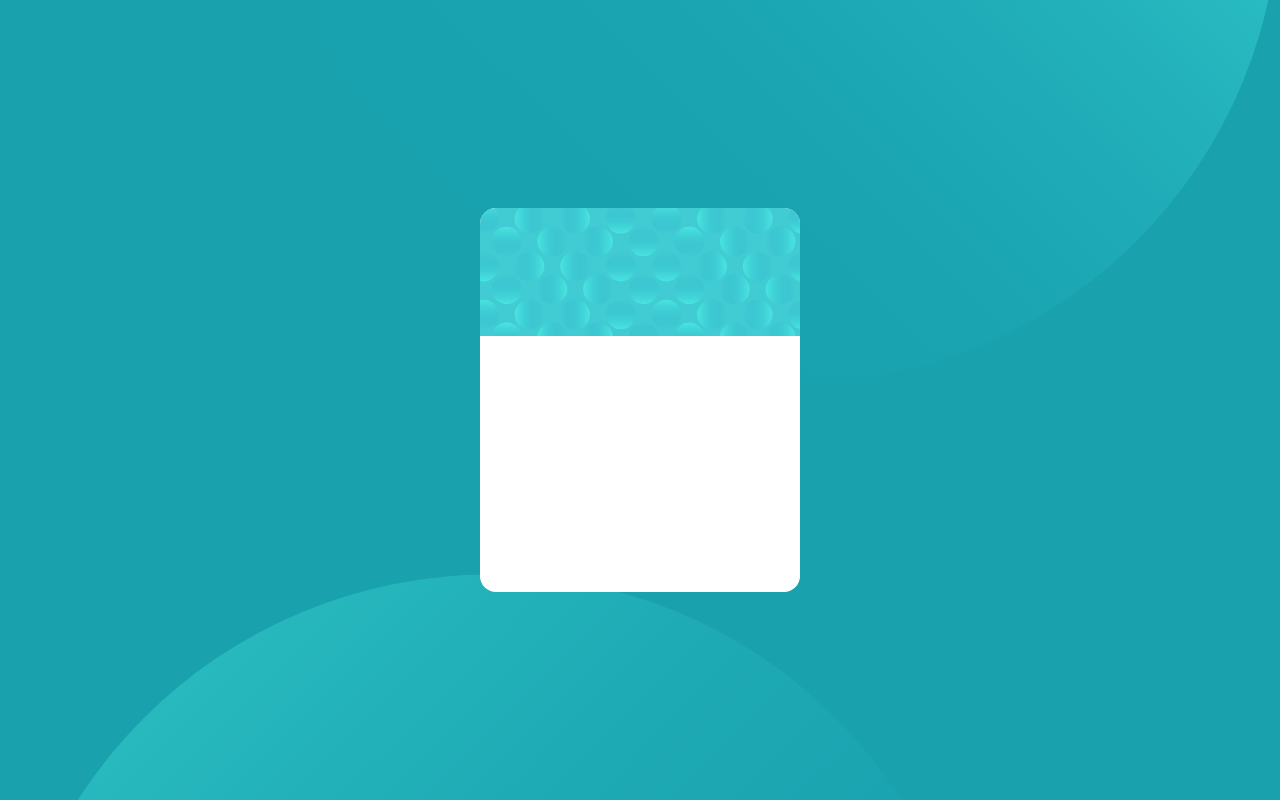
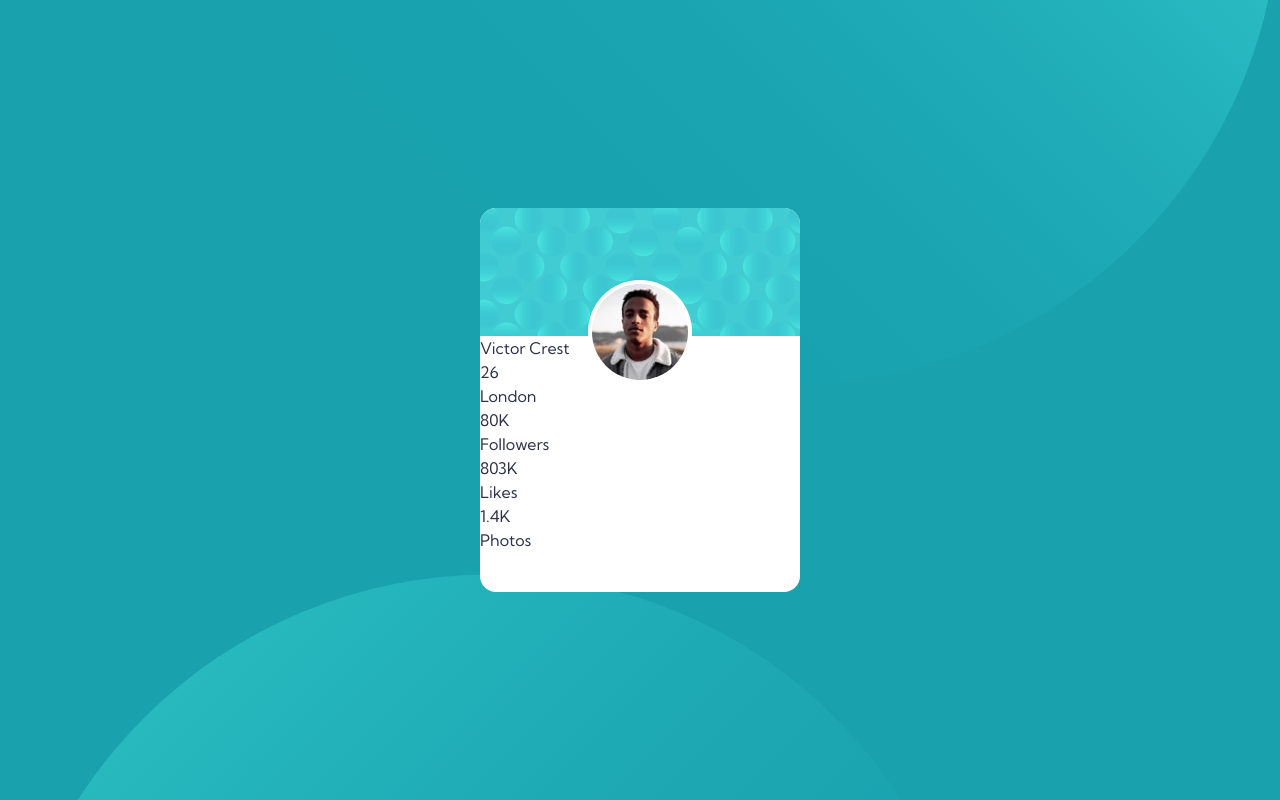
Before and after one commit to RyelBanfield/profile-card-component, a React (Vite) app: page / in a window 1280 px wide. Built offline with nearby package versions, Linux system fonts and the light colour scheme.

Commit message:
Add and style photo of Victor

```diff
--- a/src/App.tsx
+++ b/src/App.tsx
@@ -3,15 +3,10 @@ const App = () => (
     <div className="h-full bg-transparent bg-[url('/src/assets/bg-pattern-bottom.svg')] bg-[left_bottom_-47rem] bg-no-repeat flex justify-center items-center">
       <div className="bg-white rounded-2xl h-96 w-80">
         <div className="bg-[url('/src/assets/bg-pattern-card.svg')] h-1/3 rounded-t-2xl" />
-        <div className="h-2/3" />
+        <div className="h-2/3 relative">
+          <div className="flex justify-center">
+            <img src="/src/assets/image-victor.jpg" alt="Victor Crest" className="bg-white rounded-full absolute bottom-52 p-1" />
           </div>
-    </div>
-  </div>
-);
-
-export default App;
-
-{ /* <div>Photo</div>
           <div>
             <div>
               <h1>Victor Crest</h1>
@@ -32,4 +27,11 @@ export default App;
               <h3>1.4K</h3>
               <p>Photos</p>
             </div>
-        </div> */ }
+          </div>
+        </div>
+      </div>
+    </div>
+  </div>
+);
+
+export default App;
```
Lines whose indentation alone changed are shown as unchanged.
